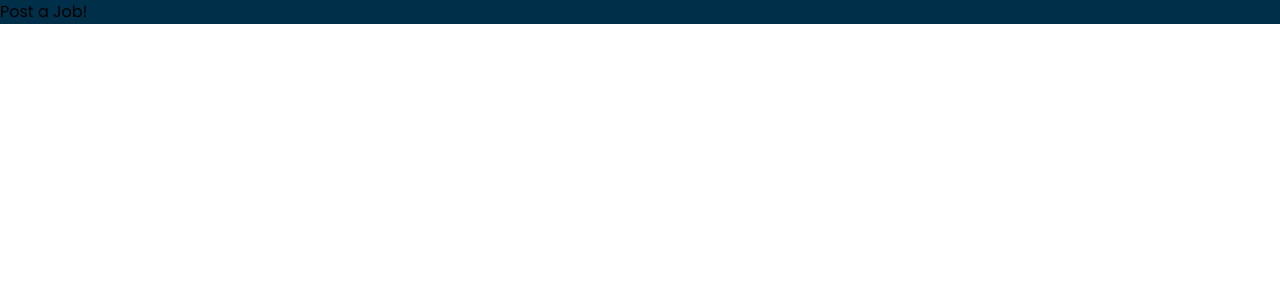
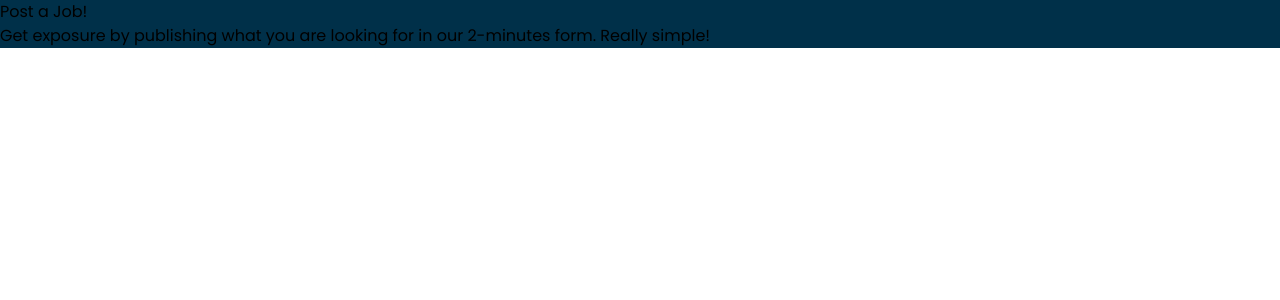
Before and after one commit to Hire-Latam/hire-latam, a Nuxt app: page /post-job in a window 1280 px wide. Shown: the top 300 px of the page. Built offline with nearby package versions, Linux system fonts and the light colour scheme.

Commit message:
Add description to post job and aim to fix the layout issue

```diff
--- a/layouts/default.vue
+++ b/layouts/default.vue
@@ -1,5 +1,5 @@
 <template>
-  <body class="bg-primary font-serif">
+  <div class="bg-primary font-serif">
     <Nuxt />
-  </body>
+  </div>
 </template>
--- a/nuxt.config.js
+++ b/nuxt.config.js
@@ -1,23 +1,28 @@
 export default {
   head: {
-    title: 'Hire Latam',
+    title: "Hire Latam",
     meta: [
-      { charset: 'utf-8' },
-      { name: 'viewport', content: 'width=device-width, initial-scale=1' },
+      { charset: "utf-8" },
+      { name: "viewport", content: "width=device-width, initial-scale=1" },
       {
-        hid: 'description',
-        name: 'description',
-        content: 'Hire excellent Product Engineering roles in Latin America'
-      }
+        hid: "description",
+        name: "description",
+        content: "Hire excellent Product Engineering roles in Latin America",
+      },
     ],
-    link: [{ rel: 'icon', type: 'image/x-icon', href: '/favicon.ico' }],
-    link: [{ rel: 'preconnect', href: 'https://fonts.gstatic.com' }],
-    link: [{ rel: 'stylesheet', href: 'https://fonts.googleapis.com/css2?family=Poppins&display=swap' }],
+    link: [{ rel: "icon", type: "image/x-icon", href: "/favicon.ico" }],
+    link: [{ rel: "preconnect", href: "https://fonts.gstatic.com" }],
+    link: [
+      {
+        rel: "stylesheet",
+        href: "https://fonts.googleapis.com/css2?family=Poppins&display=swap",
+      },
+    ],
   },
-  modules: ['@nuxtjs/axios'],
-  buildDir: 'nuxt-dist',
-  buildModules: ['@nuxtjs/tailwindcss'],
+  modules: ["@nuxtjs/axios"],
+  buildDir: "nuxt-dist",
+  buildModules: ["@nuxtjs/tailwindcss"],
   axios: {
     baseURL: process.env.URL,
   },
-}
+};
--- a/pages/post-job.vue
+++ b/pages/post-job.vue
@@ -1,3 +1,9 @@
 <template>
-  <h1>Post a Job!</h1>
+  <div>
+    <h1>Post a Job!</h1>
+    <p>
+      Get exposure by publishing what you are looking for in our 2-minutes form.
+      Really simple!
+    </p>
+  </div>
 </template>
```
Also changed, not shown: 1 other file (tests, documents, lock files or other folders).
